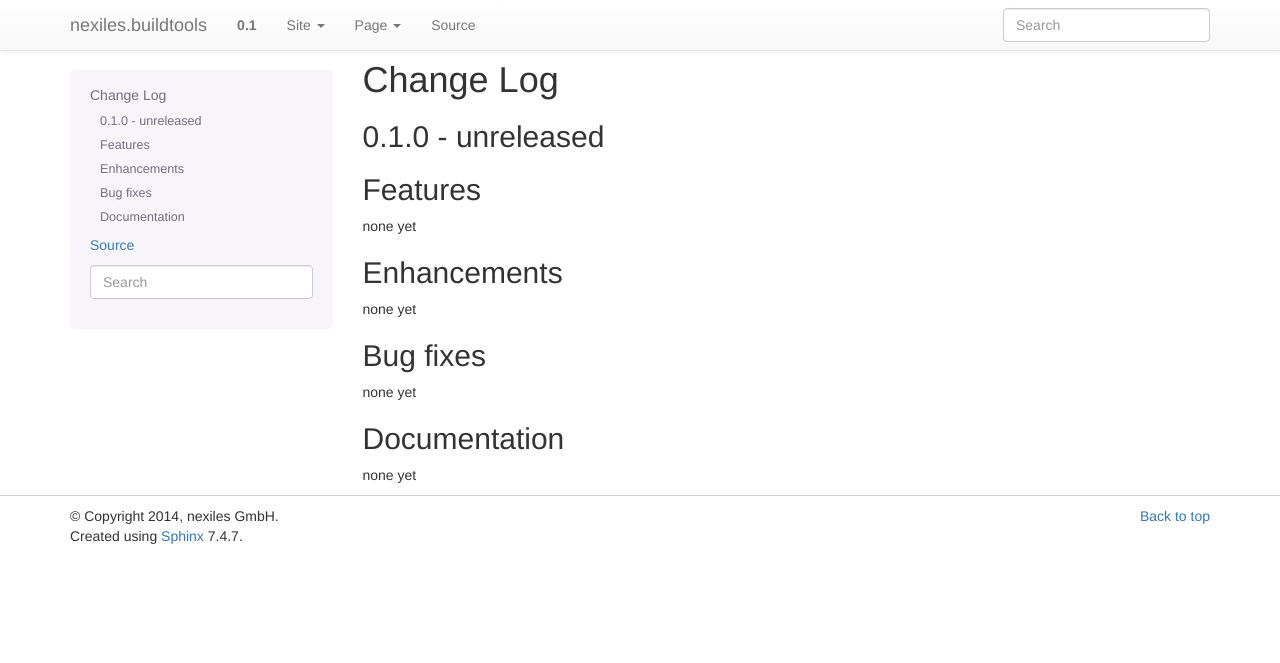
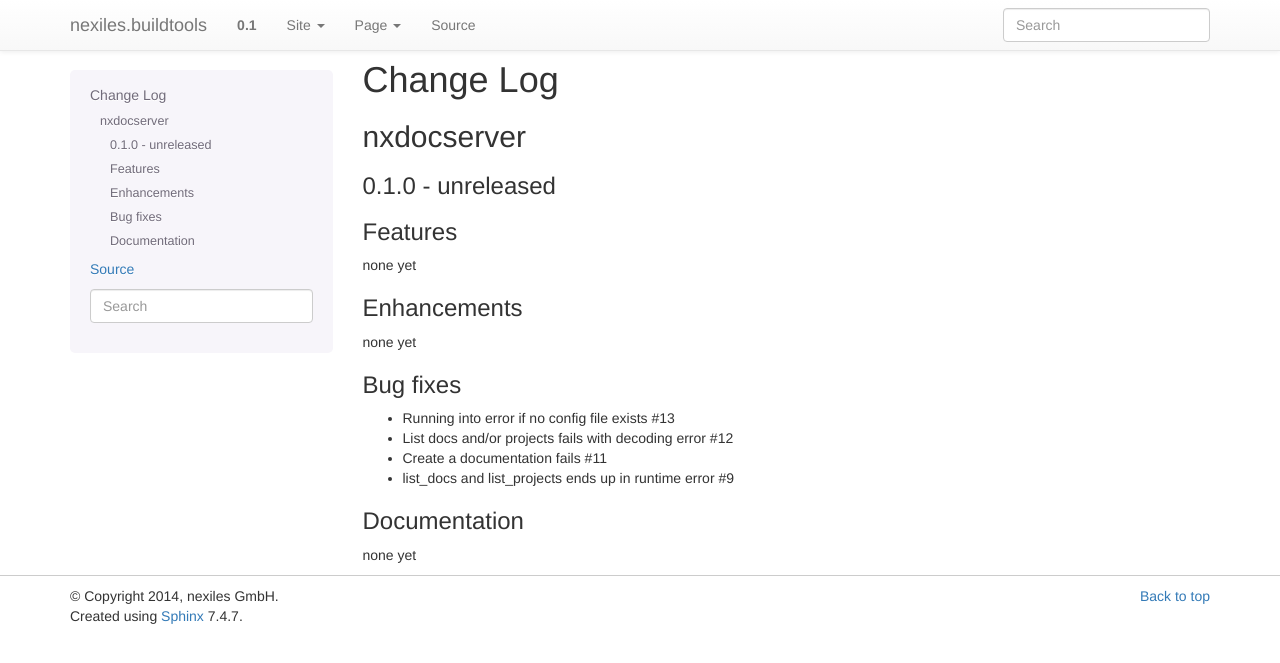
Before and after one commit to nexiles/nexiles.buildtools, a Sphinx documentation site: the page built from docs/changelog.rst, in a window 1280 px wide. Shown: the top 663 px of the page. Built offline with Sphinx 7.4.7, drawn with Linux system fonts in a browser that asks for light colours; pages that are not in the unit, such as notebooks, are missing from menus.

Commit message:
added bugfixes to changelog

```diff
--- a/docs/changelog.rst
+++ b/docs/changelog.rst
@@ -1,6 +1,9 @@
 ==========
 Change Log
 ==========
+
+nxdocserver
+===========
 
 0.1.0 - unreleased
 ------------------
@@ -15,7 +18,13 @@ none yet
 
 Bug fixes
 ---------
-none yet
+- Running into error if no config file exists #13
+
+- List docs and/or projects fails with decoding error #12
+
+- Create a documentation fails #11
+
+- list_docs and list_projects ends up in runtime error #9
 
 Documentation
 -------------
```
